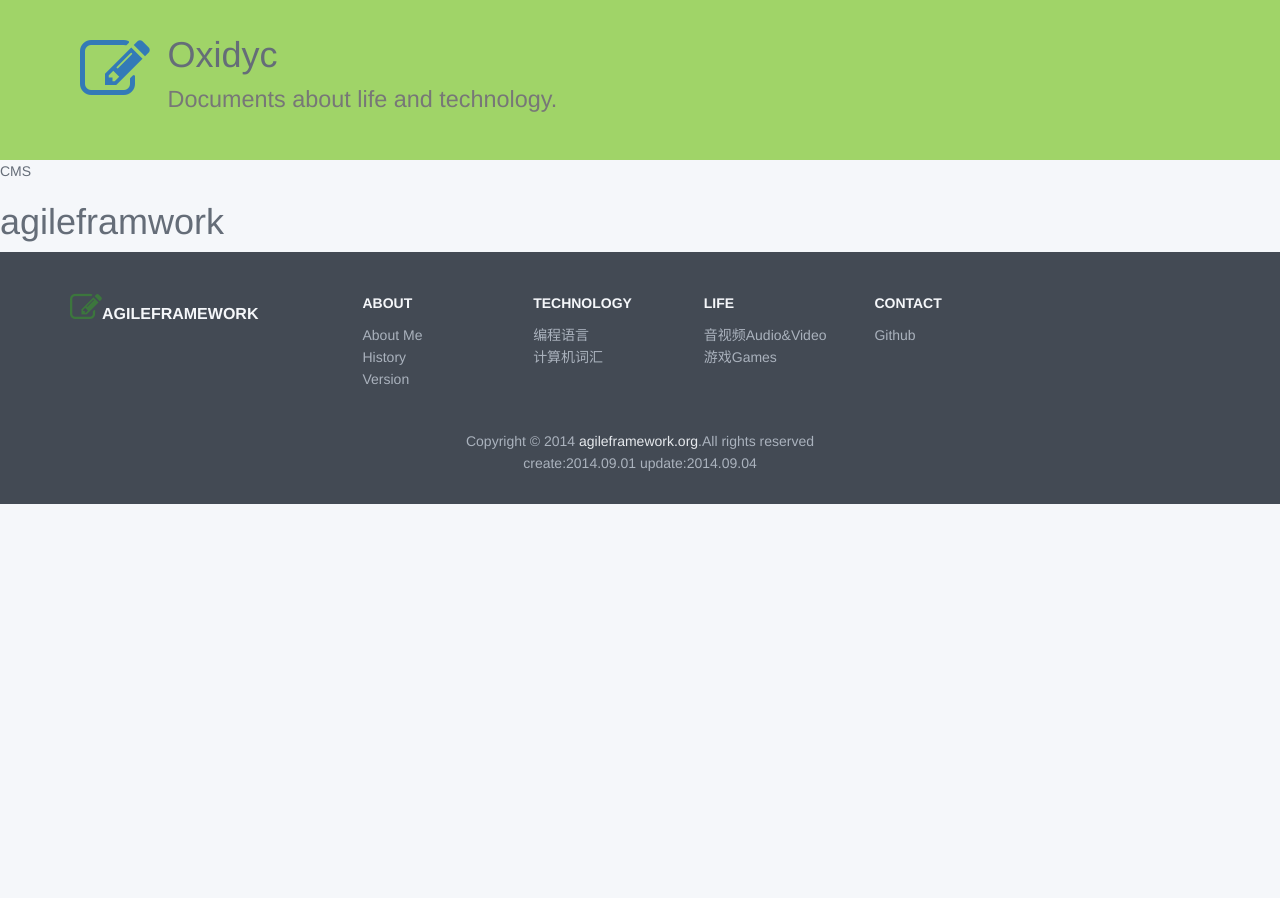
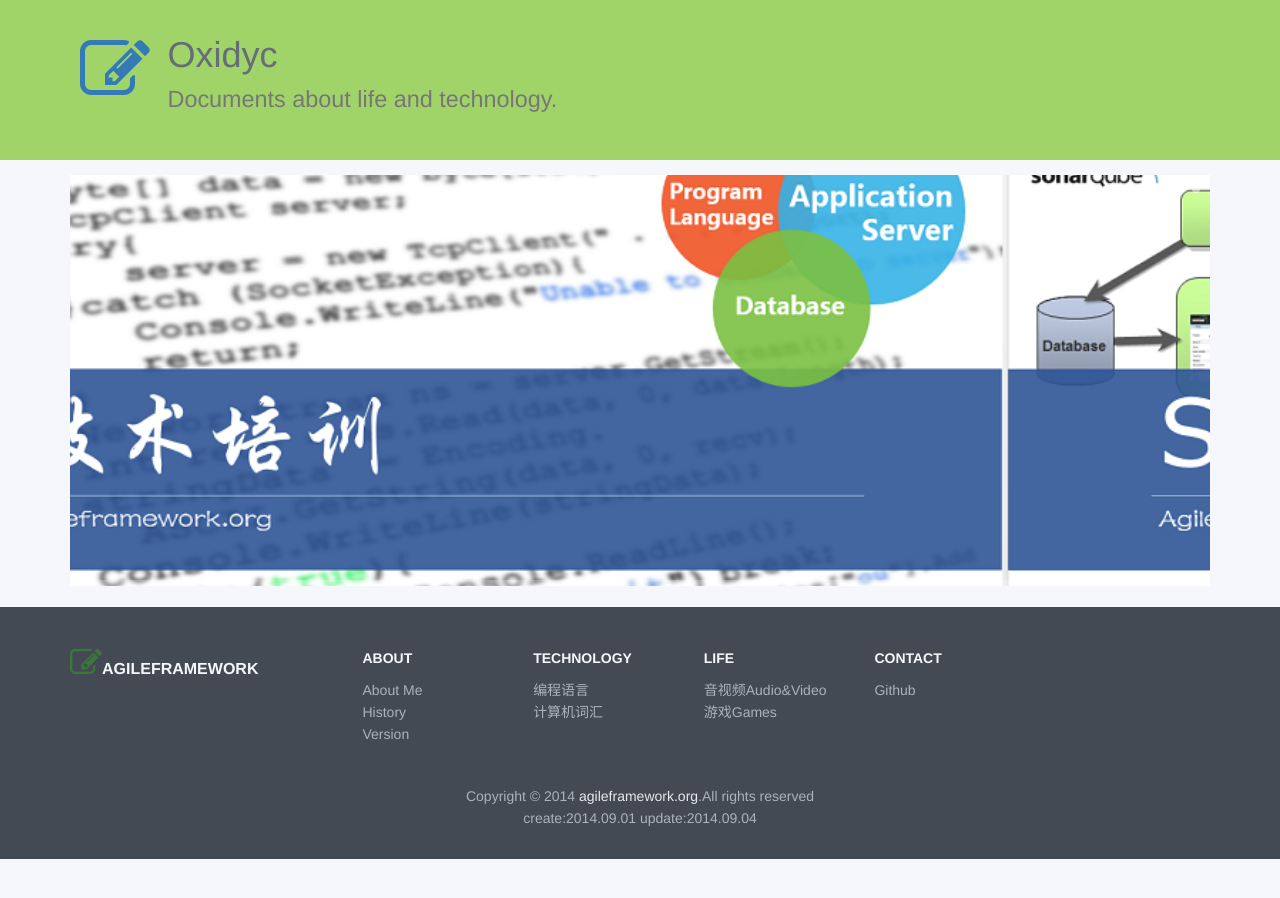
Before and after one commit to oxidyc/ikms.github.io, a Jekyll site: the page built from index.html, in a window 1280 px wide. Built offline with Jekyll 4.4.1, drawn with Linux system fonts in a browser that asks for light colours; nearby versions of some CDN libraries.

Commit message:
update index.html

```diff
--- a/index.html
+++ b/index.html
@@ -3,6 +3,11 @@ layout: default
 title: CMS
 ---
 
-{{page.title}}
-
-<h1>agileframwork</h1>
+<div class="container">
+    <section class="pad-top">
+        <div class="myslider">
+            <a href="#"><img src="images/technically_training.PNG" alt="技术培训" /></a>
+            <a href="#"><img src="images/sonar.PNG" alt="Sonar技术文档"/></a>
+        </div>
+    </section>
+</div>
```
